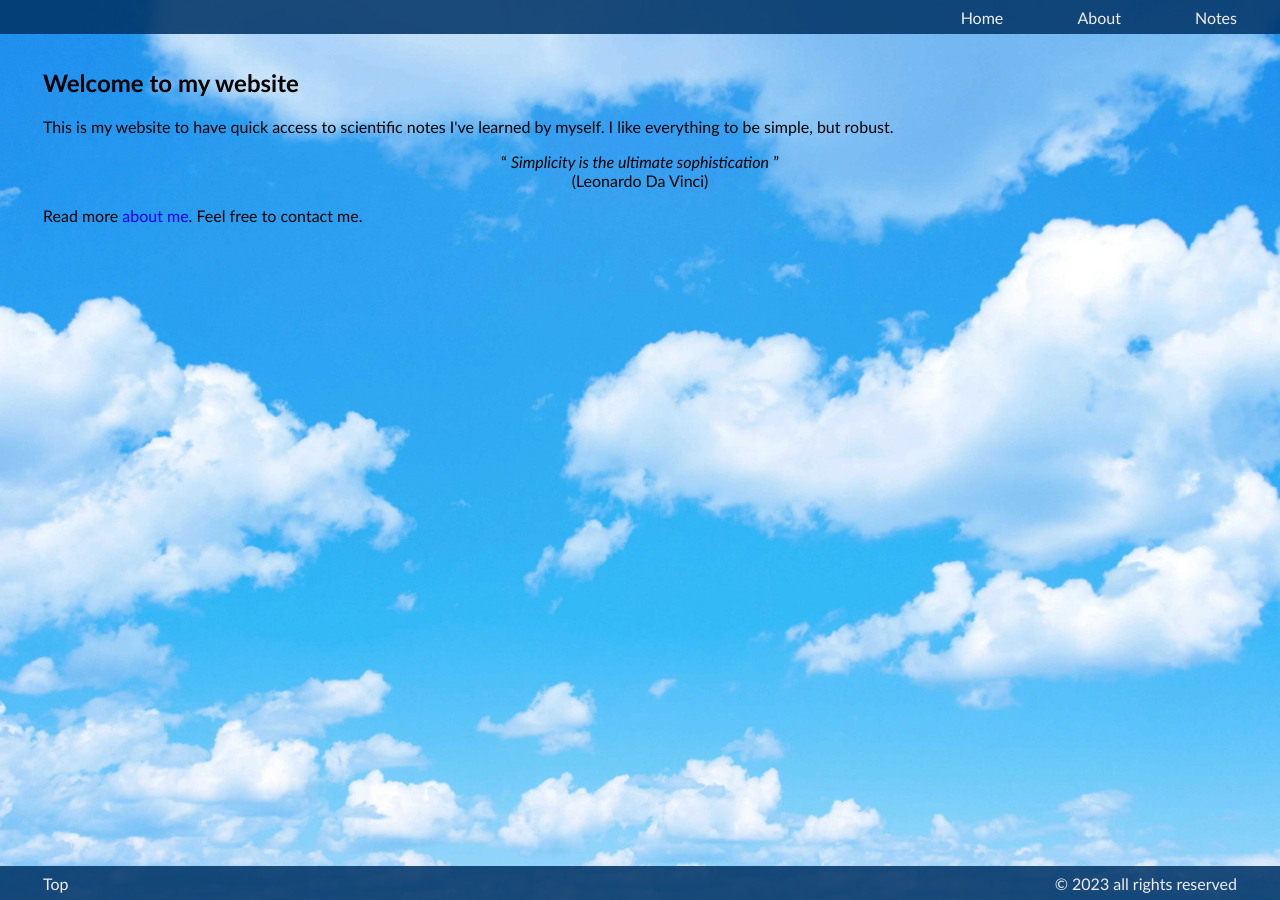
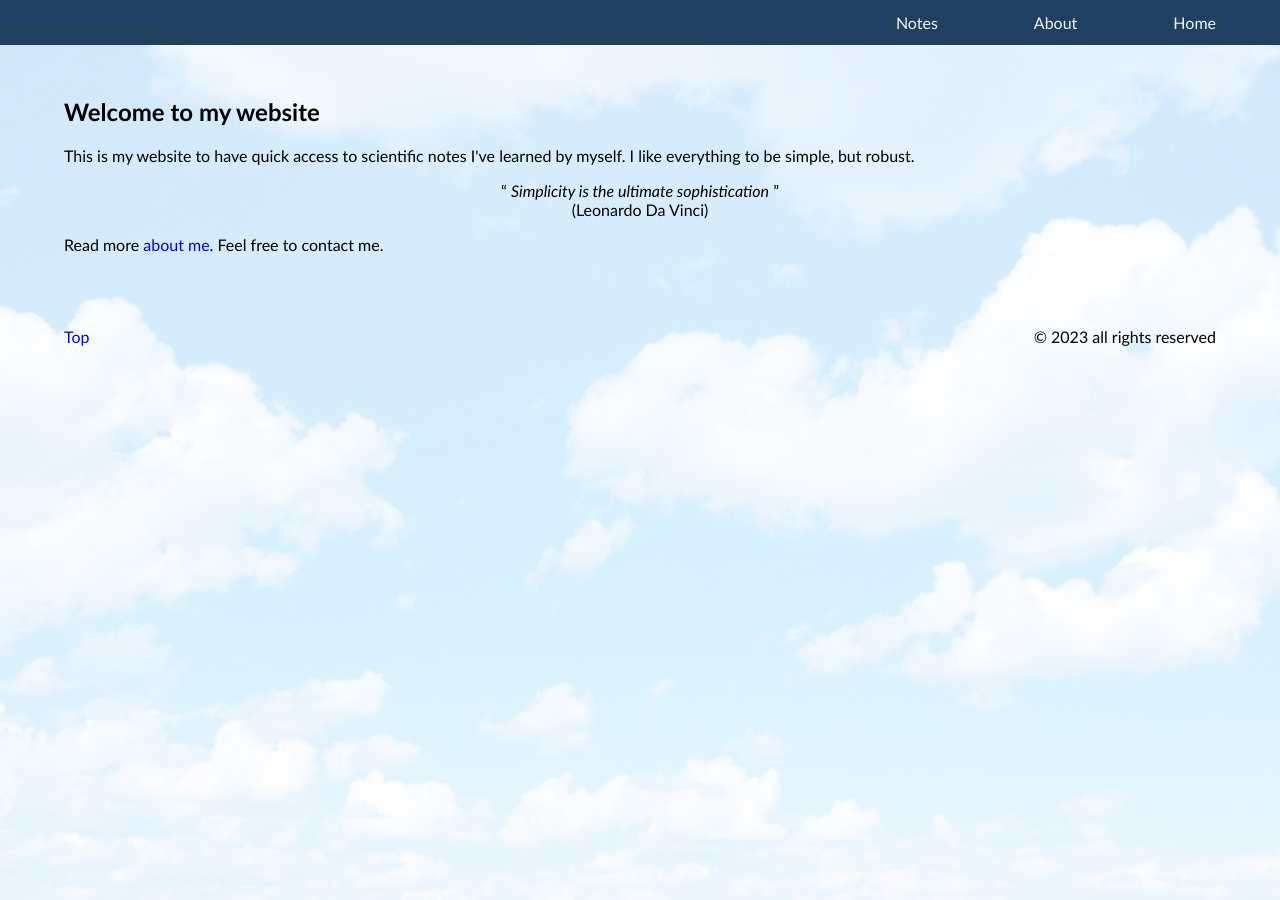
Before and after one commit to mrrezaie/mrrezaie.github.io, a Jekyll site: the page built from index.html, in a window 1280 px wide. Built offline with Jekyll 4.4.1, drawn with Linux system fonts in a browser that asks for light colours.

Commit message:
Update default.html

```diff
--- a/_layouts/default.html
+++ b/_layouts/default.html
@@ -10,18 +10,17 @@
 
 			<style  type="text/css">
 				body {
-/*					margin:0;*/
+					margin:0;
 /*					border:0;*/
-/*					padding:0;*/
+					padding:0;
 /*					height:100%; */
 /*					max-height:100%; */
 /*					background:#fff; */
 					font-family: Calibri, sans-serif;
 /*					font-size:50%;*/
 					overflow: auto;
-					padding: 40px 35px 40px 35px;
-/*					linear-gradient(#ffffffaa, #ffffffaa), */
-					background-image: url('../about/files/background.jpg');
+/*					padding: 40px 35px;*/
+					background-image: linear-gradient(#ffffffcc, #ffffffcc), url('../about/files/background.jpg');
 					background-repeat: no-repeat;
 					background-attachment: fixed;
 					background-size: cover;
@@ -34,52 +33,54 @@
 					font-weight:bold;
 					color: #0000ff;}
 
-				#header, #footer {
-					list-style-type: none;
-					background: #003366dd;
-/*					border-top: 1px solid #d5d5d5;*/
-/*					border-bottom: 1px solid #d5d5d5;*/
-					position:fixed;
-					overflow: auto;
-					left:0;
-					right:0;
+
+				.content {
+				  margin: 5% 5% 2.5% 5%;
+				  padding: 1% 0%;
 				}
-				#header ul, #footer ul {
-					height:1.1em;
-/*					clear:both; */
-					margin: 4px;
-					padding: 4px;
-/*					height:10%;*/
-					color: #eeeeee;
-/*					list-style: none;*/
-				}
-
-				#header ul li, #footer ul li{
-					display: inline;
-					padding: 0px;
-					margin-right: 35px;
-					margin-left: 35px;
-				}
-/*				#header ul li{font-weight: bold;}*/
-
-
-				#footer {bottom:0;}
-				#header {top:0; }
-
-				.left {float:left;}
-				.right{float:right;}
 
 
 
-				#a {
+				.topnav {
+					margin: 0%;
+					padding: 0%;
+					list-style-type: none;
+					position: fixed;
+					top: 0;
+					width: 100%;
+					overflow: hidden;
+					background-color: #204060;
+				}
+
+				.topnav a {
+					float: right;
+					display: inline-block;
+					color: #f2f2f2;
+					text-align: center;
+					margin: 0% 2.5% 0% 0%;
+					padding: 1% 2.5% 1% 2.5%;
 					text-decoration: none;
-					color: #eeeeee;
+				}
 
+				.topnav a:hover {
+					background-color: #04AA6D;
+					text-decoration: none;
+					color: #ffffff;
 				}
-				#a:hover {
-					text-decoration: underline;
-					font-weight:bold;
-					color: #ffffff;
+
+
+
+				.footer li {
+
+
+					float: left;
+					/*  background-color: #f1f1f1;*/
+					list-style-type: none;
+					overflow: auto;
+					/*   text-align: center;*/
+					margin: 1% 5%;
+					padding: 0%;
+					display: inline;
 				}
 
 
@@ -92,29 +93,23 @@
 		<body>
 
 
-			<div id='header'>
-				<ul class='right'>
-					<li><a id='a' href=      "../index.html">Home</a></li>
-					<li><a id='a' href="../about/index.html">About</a></li>
-					<li><a id='a' href="../notes/index.html">Notes</a></li>
-				</ul>
+			<div class="topnav">
+			  <li><a href=      "../index.html">Home</a></li>
+			  <li><a href="../about/index.html">About</a></li>
+			  <li><a href="../notes/index.html">Notes</a></li>
 			</div>
 
 
-			<div>
-				{{ content }}
+			<div class="content">
+					{{ content }}
 			</div>
 
-			<div id="footer">
-				<ul>
-					<li class='left'><a id='a' href="#">Top</a></li>
-					<li class='right'>&copy; 2023 all rights reserved</li>
-				</ul>
+
+			<div class="footer">
+				<li> <a href="#">Top</a> </li>
+				<li style="float:right">&copy; 2023 all rights reserved</li>
 			</div>
 
+
 		</body>
-
-
-
-
 	</html>
```
